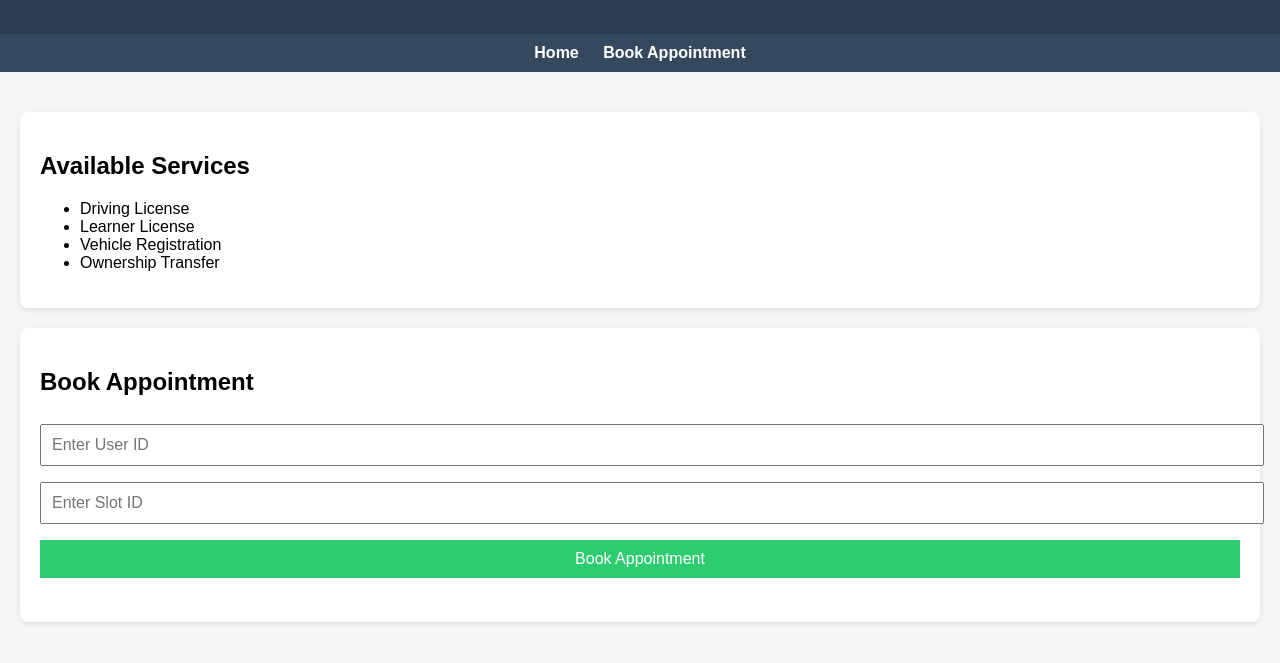
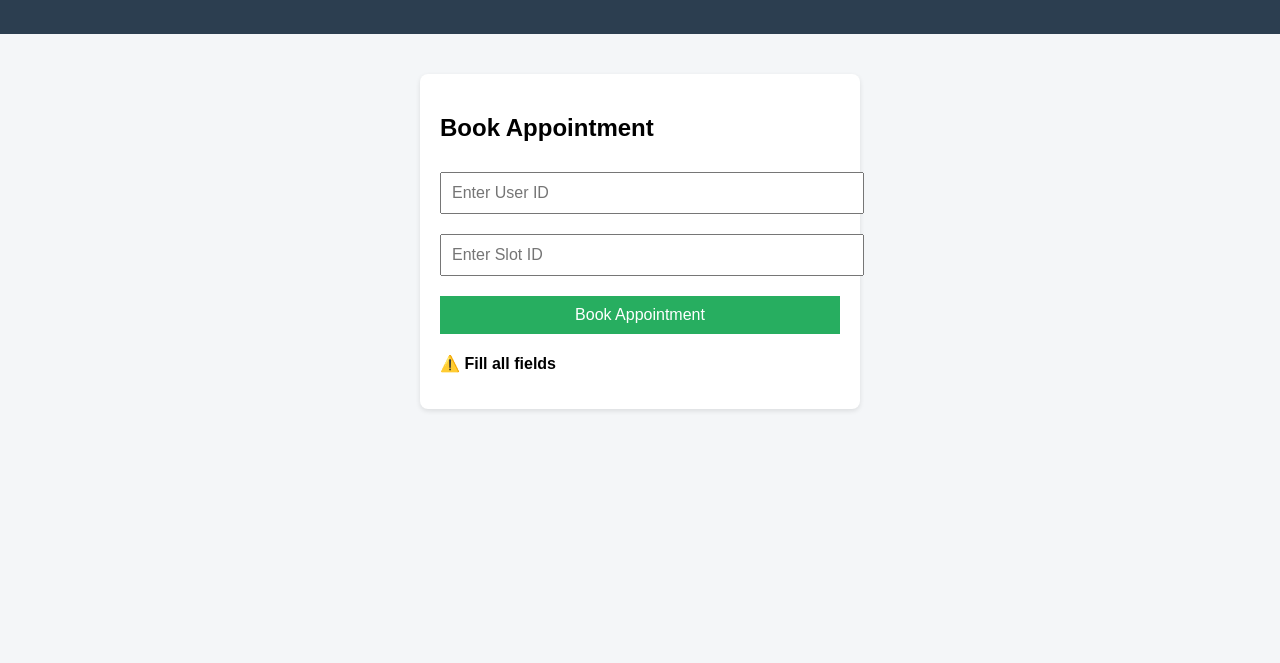
Before and after one commit to darsan1234/smart-rto-appointment-system, a website: page index.html in a window 1280 px wide. Both pictures are taken after a click on the button "Book Appointment". Shown: the part 77-740 px from the top of the page. Drawn offline with Linux system fonts and the light colour scheme.

Commit message:
index.html

```diff
--- a/index.html
+++ b/index.html
@@ -18,19 +18,6 @@
       text-align: center;
     }
 
-    nav {
-      background: #34495e;
-      padding: 10px;
-      text-align: center;
-    }
-
-    nav a {
-      color: white;
-      margin: 10px;
-      text-decoration: none;
-      font-weight: bold;
-    }
-
     .container {
       padding: 20px;
     }
@@ -38,27 +25,33 @@
     .card {
       background: white;
       padding: 20px;
-      margin: 20px 0;
+      margin: 20px auto;
+      max-width: 400px;
       border-radius: 8px;
       box-shadow: 0 2px 5px rgba(0,0,0,0.1);
     }
 
     input, button {
+      width: 100%;
       padding: 10px;
-      margin: 8px 0;
-      width: 100%;
+      margin: 10px 0;
       font-size: 16px;
     }
 
     button {
-      background: #2ecc71;
+      background: #27ae60;
       color: white;
       border: none;
       cursor: pointer;
     }
 
     button:hover {
-      background: #27ae60;
+      background: #219150;
+    }
+
+    #message {
+      margin-top: 10px;
+      font-weight: bold;
     }
   </style>
 </head>
@@ -69,26 +62,9 @@
   <h1>🚗 Smart RTO Appointment System</h1>
 </header>
 
-<nav>
-  <a href="#">Home</a>
-  <a href="#book">Book Appointment</a>
-</nav>
-
 <div class="container">
 
-  <!-- SERVICES -->
   <div class="card">
-    <h2>Available Services</h2>
-    <ul>
-      <li>Driving License</li>
-      <li>Learner License</li>
-      <li>Vehicle Registration</li>
-      <li>Ownership Transfer</li>
-    </ul>
-  </div>
-
-  <!-- BOOKING -->
-  <div class="card" id="book">
     <h2>Book Appointment</h2>
 
     <input type="number" id="user_id" placeholder="Enter User ID">
@@ -102,15 +78,15 @@
 </div>
 
 <script>
-const BASE_URL = "http://localhost:5000/api"; // 🔁 change after deploy
+/* 🔁 CHANGE THIS IF YOUR PORT IS DIFFERENT */
+const BASE_URL = "http://localhost:5000/api";
 
-// BOOK APPOINTMENT
 async function bookAppointment() {
   const user_id = document.getElementById("user_id").value;
   const slot_id = document.getElementById("slot_id").value;
 
   if (!user_id || !slot_id) {
-    alert("Please enter User ID and Slot ID");
+    document.getElementById("message").innerHTML = "⚠️ Fill all fields";
     return;
   }
 
@@ -121,19 +97,24 @@ async function bookAppointment() {
         "Content-Type": "application/json"
       },
       body: JSON.stringify({
-        user_id: parseInt(user_id),
-        slot_id: parseInt(slot_id)
+        user_id: Number(user_id),
+        slot_id: Number(slot_id)
       })
     });
 
     const data = await response.json();
 
-    document.getElementById("message").innerHTML =
-      "✅ " + data.message;
+    if (response.ok) {
+      document.getElementById("message").innerHTML =
+        "✅ " + (data.message || "Appointment Booked");
+    } else {
+      document.getElementById("message").innerHTML =
+        "❌ " + (data.message || "Booking failed");
+    }
 
   } catch (error) {
     document.getElementById("message").innerHTML =
-      "❌ Failed to connect to backend";
+      "❌ Cannot connect to backend";
   }
 }
 </script>
```
